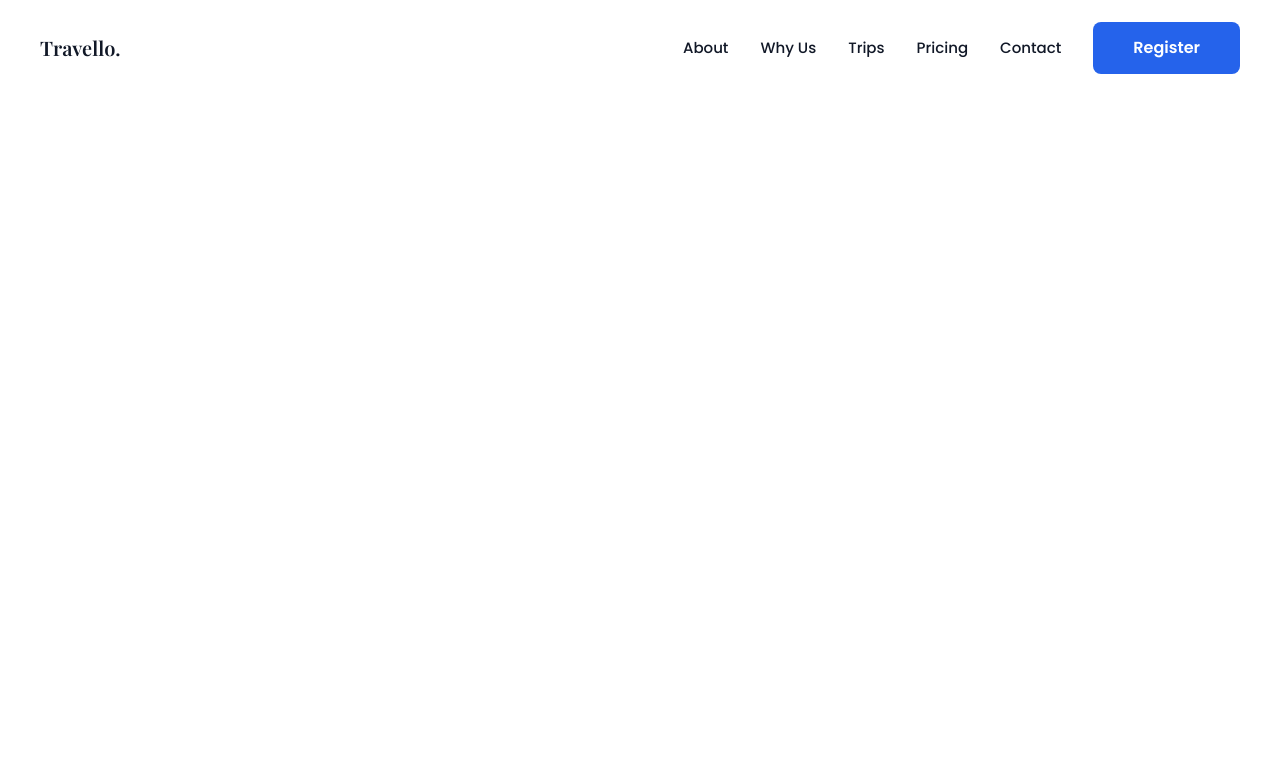
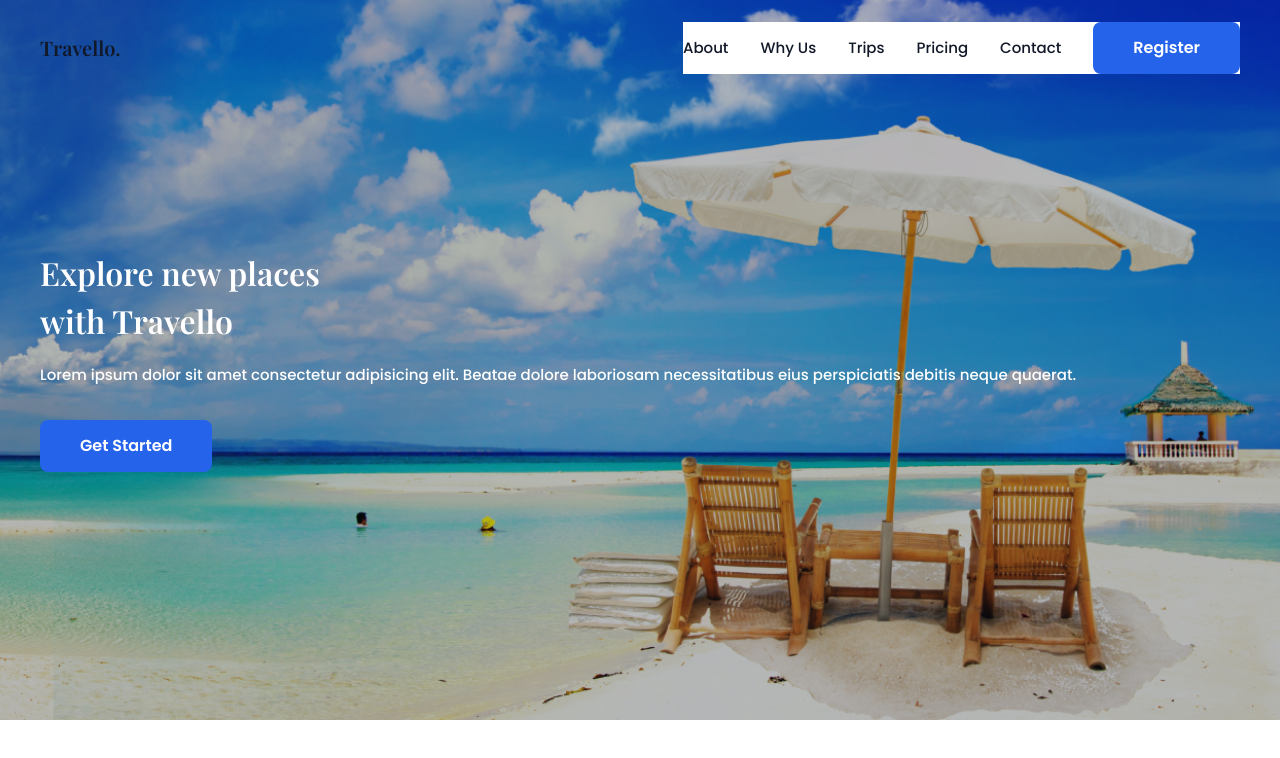
Before and after one commit to fajarfadillahh/travello-travel-agency-react-tailwind, a React (Vite) app: page / in a window 1280 px wide. Shown: the top 758 px of the page. Built offline with nearby package versions, Linux system fonts and the light colour scheme.

Commit message:
create: Hero parts of the HomePage

```diff
--- a/src/pages/Home.jsx
+++ b/src/pages/Home.jsx
@@ -2,11 +2,13 @@ import React from "react";
 
 // import components
 import Header from "../components/Header";
+import Hero from "../parts/HomePage/Hero";
 
 export default function Home() {
   return (
     <>
       <Header />
+      <Hero />
     </>
   );
 }
--- /dev/null
+++ b/src/parts/HomePage/Hero.jsx
@@ -0,0 +1,41 @@
+import React from "react";
+import { Link } from "react-router-dom";
+
+// import images
+import HeroImg from "../../assets/images/hero-img.png";
+
+export default function Hero() {
+  return (
+    <section className="hero pb-16">
+      <div className="hero__wrapper relative flex h-[90vh] items-center bg-pink-200">
+        {/* hero img */}
+        <img
+          src={HeroImg}
+          alt="hero img"
+          className="hero__img absolute top-0 left-0 h-full w-full object-cover object-[60%]"
+        />
+
+        {/* hero overlay */}
+        <div className="absolute top-0 left-0 h-full w-full bg-gray-900/30" />
+
+        <div className="hero__container container relative">
+          {/* hero data */}
+          <div className="hero__data">
+            <h1 className="hero__title section-title text-[32px] text-white">
+              Explore new places <br />
+              with Travello
+            </h1>
+            <p className="hero__text section-text pb-8 text-white">
+              Lorem ipsum dolor sit amet consectetur adipisicing elit. Beatae
+              dolore laboriosam necessitatibus eius perspiciatis debitis neque
+              quaerat.
+            </p>
+            <Link to="/" className="hero__button button inline-flex">
+              Get Started
+            </Link>
+          </div>
+        </div>
+      </div>
+    </section>
+  );
+}
```
